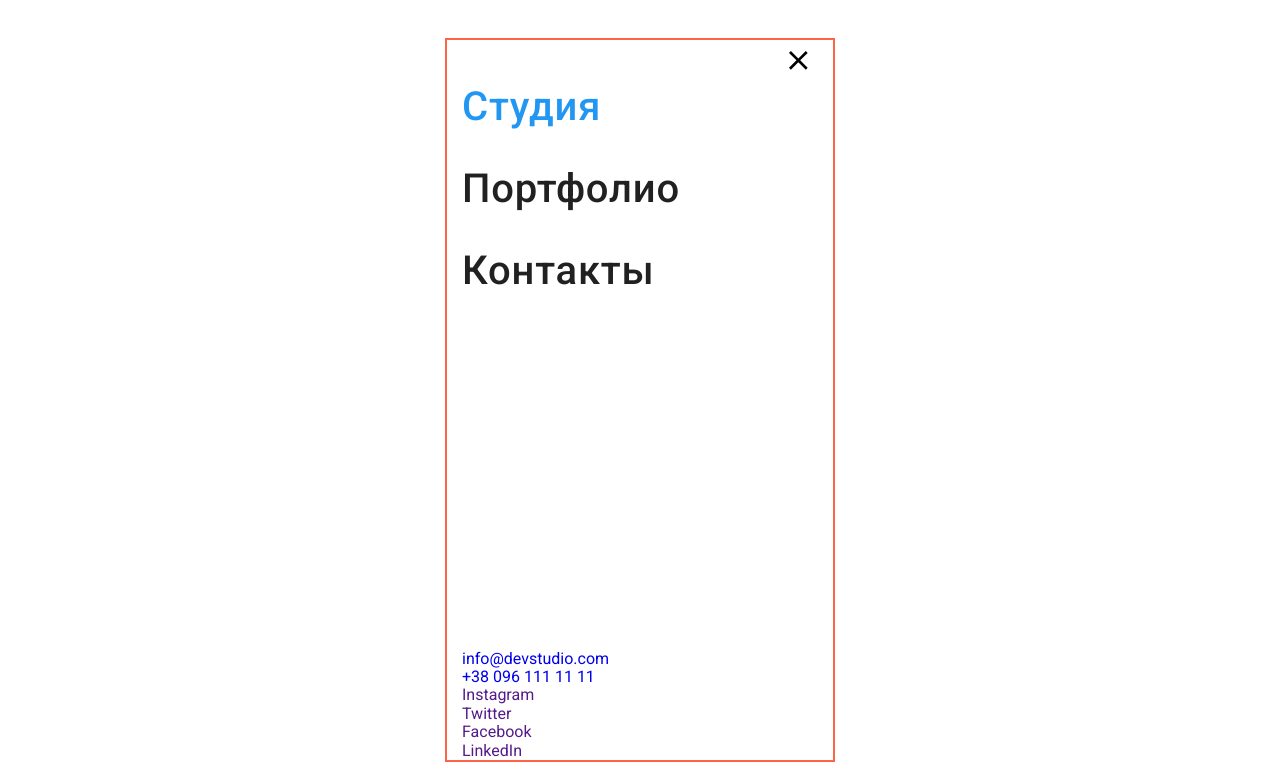
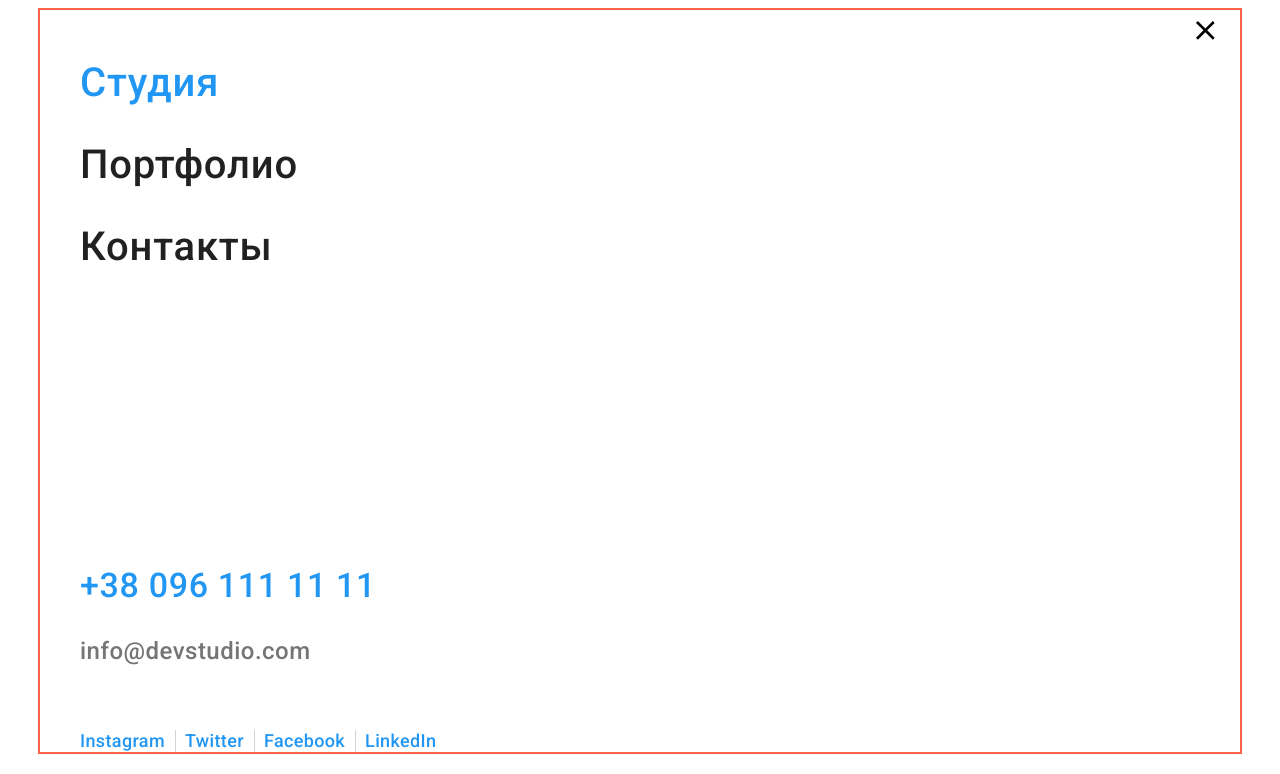
Before and after one commit to Savelieva0509/web-studio, a plain HTML site: page index.html in a window 1280 px wide. Shown: the top 774 px of the page. Drawn offline with nearby package versions, Linux system fonts and the light colour scheme.

Commit message:
мобильное меню

```diff
--- a/index.html
+++ b/index.html
@@ -28,12 +28,12 @@
         </nav>
             <ul class="header-contacts list">
                 <li class="header-contacts__item">
-                    <a href="mailto:info@devstudio.com" class="header-contacts__link  link "><svg class="header-contacts__icon" width="16" height="12">
+                    <a href="mailto:info@devstudio.com" class="header-contacts__link link "><svg class="header-contacts__icon" width="16" height="12">
                         <use href="./images/symbol-defs.svg#icon-envelope"></use>
                     </svg>info@devstudio.com </a>
                 </li>
                 <li class="header-contacts__item">
-                    <a href="tel:+380961111111" class="header-contacts__link contacts-link link"> <svg class="header-contacts__icon" width="10" height="16">
+                    <a href="tel:+380961111111" class="header-contacts__link link"> <svg class="header-contacts__icon" width="10" height="16">
                         <use href="./images/symbol-defs.svg#icon-smartphone"></use>
                     </svg> +38 096 111 11 11</a>
                 </li>
@@ -54,20 +54,20 @@
                             </svg>
                         </button>
                         <nav class="mob-nav">
-                            <ul class="mob-menu__list list">
-                                <li class="mob-menu-list__item current">Студия</li>
-                                <li class="mob-menu-list__item">Портфолио</li>
-                                <li class="mob-menu-list__item">Контакты</li>
+                            <ul class="mob-menu-list list">
+                                <li class="mob-menu-list__item"><a href="./index.html" class="mob-menu-list__link link current">Студия</a></li>
+                                <li class="mob-menu-list__item"><a href="./portfolio.html" class="mob-menu-list__link link">Портфолио</a></li>
+                                <li class="mob-menu-list__item"><a href="" class="mob-menu-list__link link">Контакты</a></li>
                             </ul>
                         </nav>
                     </div>
                     <div class="mob-menu-botton">
                         <ul class="mob-contacts list">
                             <li class="mob-contacts__item">
-                                <a href="mailto:info@devstudio.com" class="mob-contacts__link  link ">info@devstudio.com </a>
+                                <a href="tel:+380961111111" class="mob-contacts__tel link">+38 096 111 11 11</a>
                             </li>
                             <li class="mob-contacts__item">
-                                <a href="tel:+380961111111" class="mob-contacts__link contacts-link link">+38 096 111 11 11</a>
+                                <a href="mailto:info@devstudio.com" class="mob-contacts__email link">info@devstudio.com </a>
                             </li>
                         </ul>
                         <ul class="mob-social-list list">
--- a/sass/layout/_header.scss
+++ b/sass/layout/_header.scss
@@ -98,7 +98,8 @@
     width: 100%;
     height: 100vh;
 
-    padding: 40px 48px;
+    padding-top: 10px;
+    padding-bottom: 48px;
 
     >.container {
         margin: 0 auto;
@@ -106,8 +107,8 @@
         flex-direction: column;
         justify-content: space-between;
         height: 100%;
-        max-width: 386px;
         overflow-y: auto;
+        padding-left: 40px;
     }
 }
 
@@ -116,26 +117,79 @@
     padding: 0;
     display: block;
     background: transparent;
-    top:10px;
     margin-left: auto;
+    margin-bottom: 6px;
 
+    transition: color 250ms cubic-bezier(0.4, 0, 0.2, 1);
+
+        &:hover,
+        &:focus {
+            color: var(--accent-color);
+    }
+}
+
+.menu-close-icon {
+    fill: currentColor;
 }
 
 .mob-menu-list {
     margin-bottom: 40px;
 }
 
+.mob-menu-list__item + .mob-menu-list__item {
+    margin-top: 35px;
+}
 
-.mob-menu-list__item {
-    @include font (40px,500,1.17,00.02em);
+.mob-menu-list__link {
+    @include font (40px, 500, 1.17,0.02em);
 
-    color:var(--title-text-color);
-
-    &+& {
-        margin-top: 35px;
-    }
+    color: var(--title-text-color);
 }
 
 .current {
     color: var(--accent-color);
 }
+
+.mob-contacts {
+    margin-bottom: 64px;
+}
+
+.mob-contacts__item + .mob-contacts__item {
+    margin-top: 32px;
+}
+
+.mob-contacts__tel {
+    @include font (34px, 500, 1.17,0.02em);
+    color: var(--accent-color);
+}
+
+.mob-contacts__email {
+    @include font (24px, 500, 1.16, 0.02em);
+
+    color:var(--primary-text-color);
+}
+
+.mob-social-list {
+    display: flex;
+    flex-wrap: wrap;
+    gap:10px;
+}
+
+.mob-social-list__item {
+    position: relative;
+}
+
+.mob-social-list__item:not(:last-child)::after {
+    content:"";
+    position: absolute;
+    height: 22px;
+    width: 1px;
+    background-color:rgba(33, 33, 33, 0.2);
+}
+
+.mob-social-list__link {
+    @include font (18px, 500, 1.22, 0.02em);
+    color: var(--accent-color);
+
+    margin-right: 10px;
+}
```
Also changed, not shown: css/main.css, css/main.min.css, 2 other files.
